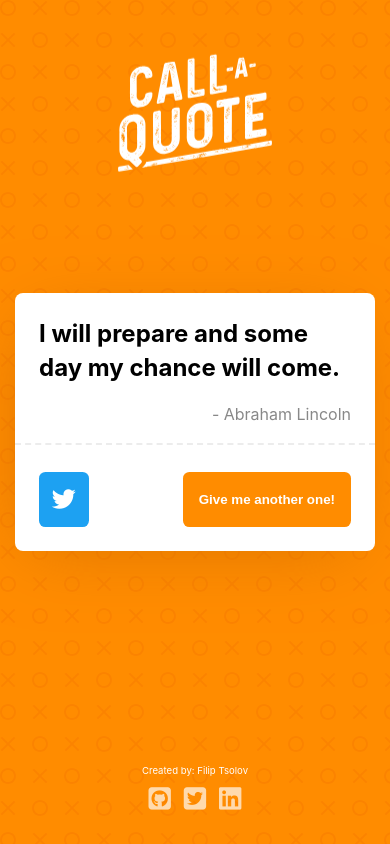
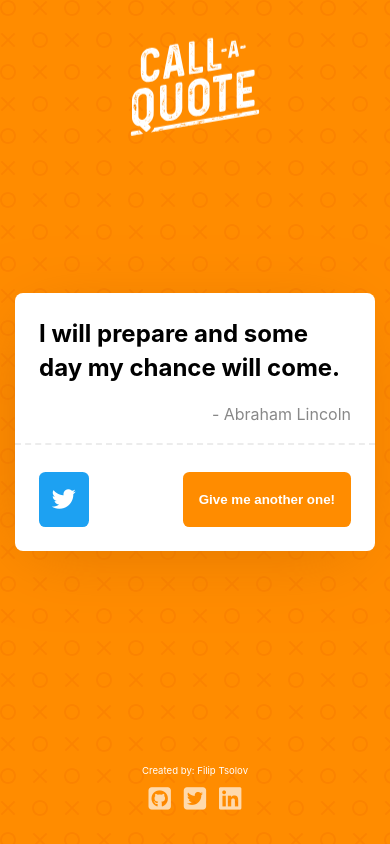
Before and after one commit to ftsolov/quote-generator-react, a React (Create React App) app: page / in a window 390 px wide. Built offline with nearby package versions, Linux system fonts and the light colour scheme.

Commit message:
changed logo sizing on mobile

```diff
--- a/src/App.css
+++ b/src/App.css
@@ -188,4 +188,9 @@ button:hover {
     display: none;
   }
 
+  .logo {
+    top: 2.5rem;
+    height: 100px;
+  }
+
 }
```
